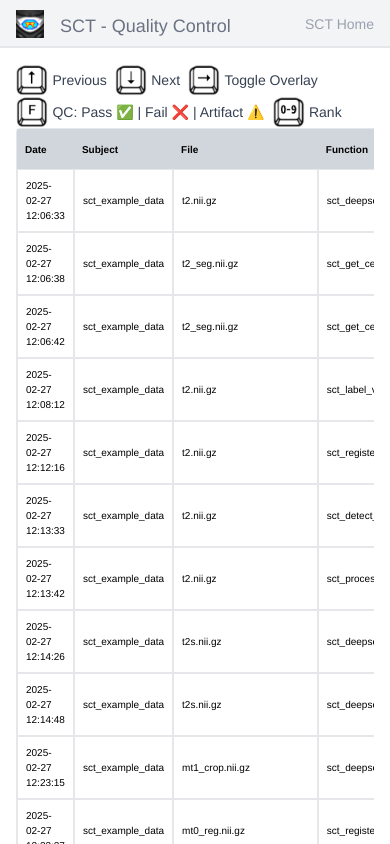
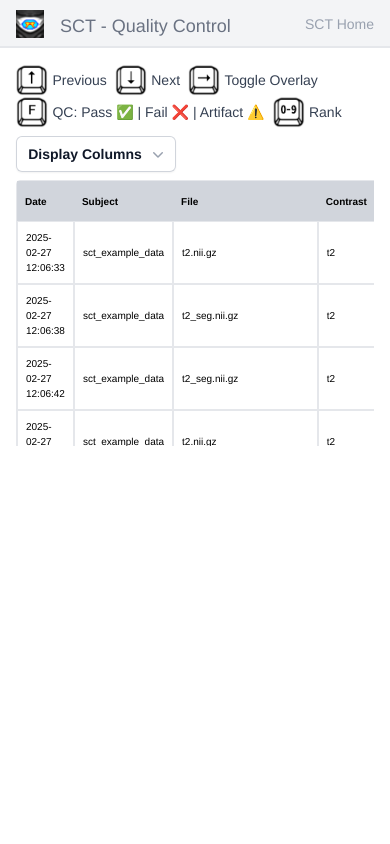
Before and after one commit to spinalcordtoolbox/report-ui, a React (Vite) app: page / in a window 390 px wide. Shown: the top 844 px of the page. Built offline with nearby package versions, Linux system fonts and the light colour scheme.

Commit message:
Add column visibility selection
Also fix column resizing

```diff
--- a/src/App.tsx
+++ b/src/App.tsx
@@ -72,10 +72,9 @@
           </a>
         </div>
       </nav>
-      <div className="h-[calc(100vh_-_--spacing(12))] p-4 flex flex-col flex-nowrap lg:flex-row">
-        <div className="flex-1 flex flex-col">
+      <div className="h-[calc(100vh_-_--spacing(12))] p-4 max-w-dvw overflow-hidden flex flex-col flex-nowrap lg:flex-row">
+        <div className="flex-1 flex flex-col space-y-2 w-full lg:w-1/2 h-1/2 lg:h-full">
           <Legend />
-          <div className="overflow-y-scroll ">
           <Table
             datasets={datasets}
             onChangeDatasets={setDatasets}
@@ -83,9 +82,8 @@
             onToggleShowOverlay={() => setShowOverlay(!showOverlay)}
           />
         </div>
-        </div>
 
-        <div className="flex-1 relative">
+        <div className="flex-1 relative w-full lg:w-1/2 h-1/2 lg:h-full">
           <ImageOverlay
             backgroundImage={backgroundImage}
             overlayImage={overlayImage}
--- /dev/null
+++ b/src/components/ColumnSelect.tsx
@@ -0,0 +1,135 @@
+import { useCallback, useEffect, useState } from 'react'
+import { Column } from '@tanstack/react-table'
+import classNames from 'classnames'
+
+import { Dataset } from 'App'
+
+export default function ColumnSelect({
+  columns,
+}: {
+  onChange: () => void
+  columns: Column<Dataset>[]
+}) {
+  const [entering, setEntering] = useState(false)
+  const [open, setOpen] = useState(false)
+  const [leaving, setLeaving] = useState(false)
+
+  const toggleOpen = useCallback(() => {
+    if (!open) {
+      setEntering(true)
+      setOpen(true)
+      setTimeout(() => setEntering(false), 110)
+    } else {
+      setLeaving(true)
+      setOpen(false)
+      setTimeout(() => setLeaving(false), 100)
+    }
+  }, [open])
+
+  useEffect(() => {
+    const handleKeyDown = (e: KeyboardEvent) => {
+      if (!open || e.key !== 'Escape') {
+        return
+      }
+
+      toggleOpen()
+    }
+    document.addEventListener('keydown', handleKeyDown)
+
+    return () => {
+      document.removeEventListener('keydown', handleKeyDown)
+    }
+  }, [open, toggleOpen])
+
+  useEffect(() => {
+    const target = document.querySelector('#focus-target')
+
+    const handler = (event: MouseEvent) => {
+      if (!target || !open || entering) return
+      const withinBoundaries = event.composedPath().includes(target)
+
+      if (!withinBoundaries) {
+        setOpen(false)
+      }
+    }
+
+    document.addEventListener('click', handler)
+
+    return () => document.removeEventListener('click', handler)
+  }, [open, entering])
+
+  return (
+    <div className="relative inline-block text-left w-80">
+      <div className="w-40">
+        <button
+          type="button"
+          className={classNames(
+            'inline-flex w-full justify-center gap-x-1.5 rounded-md bg-white px-3 py-2',
+            'text-sm font-semibold text-gray-900 ring-1 shadow-xs ring-gray-300 ring-inset hover:bg-gray-50',
+            'cursor-pointer select-none',
+          )}
+          id="menu-button"
+          aria-expanded="true"
+          aria-haspopup="true"
+          onClick={toggleOpen}
+        >
+          Display Columns
+          <svg
+            className="-mr-1 size-5 text-gray-400"
+            viewBox="0 0 20 20"
+            fill="currentColor"
+            aria-hidden="true"
+          >
+            <path
+              fillRule="evenodd"
+              d="M5.22 8.22a.75.75 0 0 1 1.06 0L10 11.94l3.72-3.72a.75.75 0 1 1 1.06 1.06l-4.25 4.25a.75.75 0 0 1-1.06 0L5.22 9.28a.75.75 0 0 1 0-1.06Z"
+              clipRule="evenodd"
+            />
+          </svg>
+        </button>
+      </div>
+
+      <div
+        id="focus-target"
+        className={classNames(
+          'absolute left-0 z-10 mt-1 w-56 origin-top-left rounded-md bg-white ring-1 shadow-lg ring-black/5 focus:outline-hidden transform',
+          {
+            'transition ease-out duration-100': entering,
+            'transition ease-in duration-75': leaving,
+            hidden: !open && !leaving,
+          },
+          open ? 'opacity-100 scale-100' : 'opacity-0 scale-95',
+        )}
+        role="menu"
+        aria-orientation="vertical"
+        aria-labelledby="menu-button"
+        tabIndex={-1}
+      >
+        <div className="py-1" role="none">
+          {columns.map((column) =>
+            typeof column.columnDef.header === 'string' ? (
+              <a
+                key={column.id}
+                id={column.id}
+                onClick={open ? column.getToggleVisibilityHandler() : () => {}}
+                className={classNames(
+                  'block px-4 py-1 text-sm text-gray-700 cursor-pointer select-none',
+                  'active:bg-gray-100 active:text-gray-900 active:outline-hidden',
+                  'hover:bg-gray-100 hover:text-gray-900 hover:outline-hidden',
+                  { 'pointer-events-none': !open },
+                )}
+                role="menuitem"
+                tabIndex={-1}
+              >
+                {column.columnDef.header}{' '}
+                <span className="font-bold">
+                  {column.getIsVisible() ? '✓' : ' '}
+                </span>
+              </a>
+            ) : null,
+          )}
+        </div>
+      </div>
+    </div>
+  )
+}
--- a/src/components/ImageOverlay.tsx
+++ b/src/components/ImageOverlay.tsx
@@ -32,6 +32,7 @@
   const [imagesLoaded, setImagesLoaded] = useState(false)
 
   useEffect(() => {
+    if (!backgroundImage && !overlayImage) return
     // sync doesn't matter, just render
     if (!backgroundImage.endsWith('.gif') && !overlayImage.endsWith('.gif')) {
       setImagesLoaded(true)
--- a/src/components/Table.tsx
+++ b/src/components/Table.tsx
@@ -1,4 +1,4 @@
-import { useCallback, useEffect, useRef, useState } from 'react'
+import { useCallback, useEffect, useMemo, useRef, useState } from 'react'
 import classNames from 'classnames'
 import { flexRender } from '@tanstack/react-table'
 import {
@@ -12,6 +12,7 @@
 
 import { Dataset } from 'App'
 import { replace } from 'util/replace'
+import ColumnSelect from './ColumnSelect'
 
 const defaultColumns: ColumnDef<Dataset>[] = [
   {
@@ -19,16 +20,36 @@
     header: 'Date',
   },
   {
+    accessorKey: 'dataset',
+    header: 'Dataset',
+  },
+  {
     accessorKey: 'subject',
     header: 'Subject',
+  },
+  {
+    accessorKey: 'path',
+    header: 'Path',
   },
   {
     accessorKey: 'inputFile',
     header: 'File',
   },
   {
+    accessorKey: 'contrast',
+    header: 'Contrast',
+  },
+  {
     accessorKey: 'command',
     header: 'Function',
+  },
+  {
+    accessorKey: 'cmdline',
+    header: 'Function+Args',
+  },
+  {
+    accessorKey: 'rank',
+    header: 'Rank',
   },
   {
     accessorKey: 'qc',
@@ -50,7 +71,18 @@
   onToggleShowOverlay,
 }: PropTypes) {
   const [columns] = useState([...defaultColumns])
-  const [columnVisibility, setColumnVisibility] = useState({})
+  const [columnVisibility, setColumnVisibility] = useState({
+    date: true,
+    dataset: false,
+    subject: true,
+    path: false,
+    inputFile: true,
+    contrast: true,
+    command: true,
+    cmdline: false,
+    rank: false,
+    qc: true,
+  })
   const [columnOrder, setColumnOrder] = useState<ColumnOrderState>([])
   const [sorting, setSorting] = useState<SortingState>([])
 
@@ -58,8 +90,8 @@
     data: datasets,
     columns,
     defaultColumn: {
-      minSize: 60,
-      maxSize: 800,
+      minSize: 20,
+      maxSize: 400,
     },
     state: {
       columnVisibility,
@@ -69,7 +101,7 @@
     columnResizeMode: 'onChange',
     getCoreRowModel: getCoreRowModel(),
     getSortedRowModel: getSortedRowModel(),
-    onColumnVisibilityChange: setColumnVisibility,
+    onColumnVisibilityChange: setColumnVisibility as any,
     onColumnOrderChange: setColumnOrder,
     onSortingChange: setSorting,
     getRowId: (row) => row.cmdline,
@@ -142,7 +174,7 @@
 
   useEffect(() => {
     const handleOutsideKeyDown = (e: KeyboardEvent) => {
-      if (!tbodyRef.current) {
+      if (!tbodyRef.current || tbodyRef.current.children.length === 0) {
         return
       }
 
@@ -161,7 +193,20 @@
     }
   }, [tbodyRef.current])
 
+  const leafColumns = dataTable.getLeftLeafColumns()
+
+  const columnSizes = useMemo(
+    () => leafColumns.map((c) => c.getSize()),
+    [leafColumns],
+  )
+
   return (
+    <>
+      <ColumnSelect
+        onChange={() => {}}
+        columns={dataTable.getAllLeafColumns()}
+      />
+      <div className="overflow-y-scroll max-w-full overflow-x-scroll">
         <table className="border-1 border-gray-200 rounded-sm text-[10px] border-spacing-0 border-separate flex-1">
           <thead className="bg-gray-300 rounded-sm">
             {dataTable.getHeaderGroups().map((headerGroup) => (
@@ -206,7 +251,9 @@
                         onMouseDown={header.getResizeHandler()}
                         onTouchStart={header.getResizeHandler()}
                       >
-                    <div className="absolute top-1/2 -translate-y-1/2">↔</div>
+                        <div className="absolute top-1/2 -translate-y-1/2">
+                          ↔
+                        </div>
                       </div>
                     </div>
                   </th>
@@ -226,8 +273,14 @@
                 className="focus:bg-gray-50"
                 autoFocus={i === 0}
               >
-            {row.getVisibleCells().map((cell) => (
-              <td key={cell.id} className="p-2 border-gray-200 border-1">
+                {row.getVisibleCells().map((cell, i) => (
+                  <td
+                    key={cell.id}
+                    className="p-2 border-gray-200 border-1 text-wrap overflow-hidden min-w-4"
+                    style={{
+                      maxWidth: columnSizes[i],
+                    }}
+                  >
                     {flexRender(cell.column.columnDef.cell, cell.getContext())}
                   </td>
                 ))}
@@ -235,5 +288,7 @@
             ))}
           </tbody>
         </table>
+      </div>
+    </>
   )
 }
```
Lines whose indentation alone changed are shown as unchanged.
